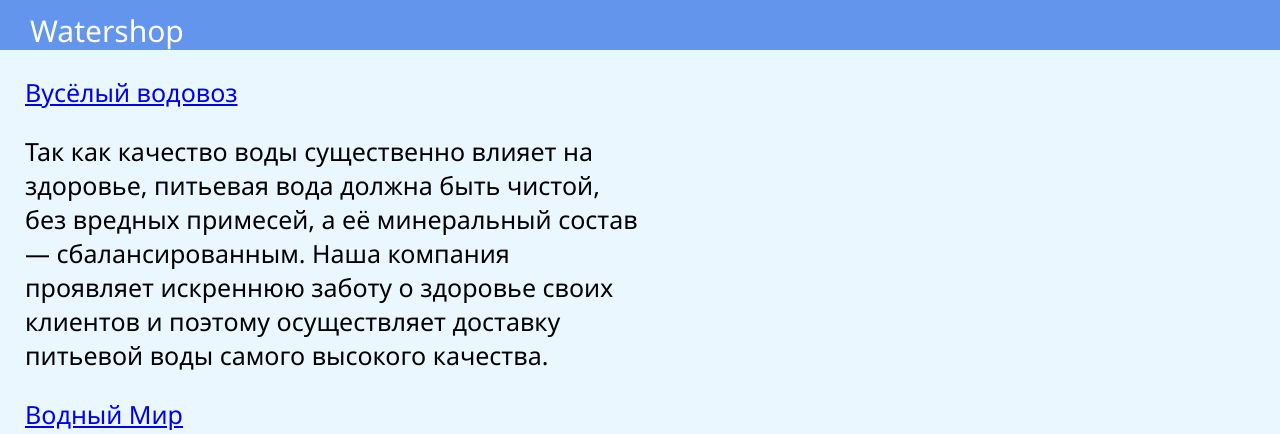
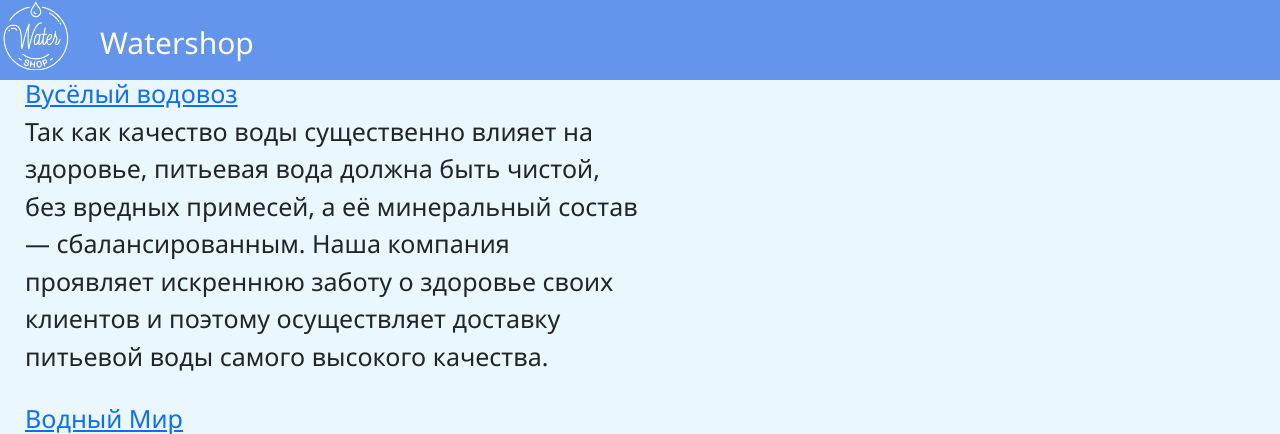
Before and after one commit to alexpskovalex/django, a Django app: page /links/ in a window 1280 px wide. Shown: the top 434 px of the page. Run offline with Django 4.2, Linux system fonts and the light colour scheme.

Commit message:
htme_4_completed

```diff
--- a/static/style/site.css
+++ b/static/style/site.css
@@ -34,16 +34,21 @@ body {
 
 /* Header */
 header {
-    height: 50px;
+    height: 80px;
     background-color: #6495ed;
-
+    display: flex;
+    flex-direction: row;
 }
 header .label {
 
     color: white;
     font-size: 30px;
-    margin-top: 10px;
+    margin-top: 20px;
     margin-left: 30px;
+}
+header .header_logo{
+    height: 70px;
+    width: 70px;
 }
 /* Footer */
 footer {
--- /dev/null
+++ b/templates/base.html
@@ -0,0 +1,43 @@
+<!DOCTYPE html>
+<html lang="en">
+
+<head>
+    <link href="https://cdn.jsdelivr.net/npm/bootstrap@5.3.2/dist/css/bootstrap.min.css" rel="stylesheet"
+        integrity="sha384-T3c6CoIi6uLrA9TneNEoa7RxnatzjcDSCmG1MXxSR1GAsXEV/Dwwykc2MPK8M2HN" crossorigin="anonymous">
+    <script src="https://cdn.jsdelivr.net/npm/bootstrap@5.3.2/dist/js/bootstrap.bundle.min.js"
+        integrity="sha384-C6RzsynM9kWDrMNeT87bh95OGNyZPhcTNXj1NW7RuBCsyN/o0jlpcV8Qyq46cDfL"
+        crossorigin="anonymous"></script>
+    <script src="https://ajax.googleapis.com/ajax/libs/jquery/3.7.1/jquery.min.js"></script>
+    <meta charset="UTF-8">
+    {% load static %}
+    <link rel="stylesheet" href="{% static 'style\site.css' %}">
+    <link rel="icon" href="{% static 'favicon.ico' %}">
+    <title>Document</title>
+    {% block head %}
+    {% endblock %}
+</head>
+
+<body>
+    <header>
+        <img class="header_logo" src="{% static 'img\transparent_main_logo.png' %}" alt="">
+        <div class="label">Watershop</div>
+    </header>
+    {% block content %}
+    {% endblock %}
+    <footer>
+        <a href="/links">Полезные ссылки</a>
+        <!-- <a href="/links">Полезные ссылки</a>
+        <a href="/links">Полезные ссылки</a>
+        <a href="/links">Полезные ссылки</a>
+        <a href="/links">Полезные ссылки</a>
+        <a href="/links">Полезные ссылки</a>
+        <a href="/links">Полезные ссылки</a>
+        <a href="/links">Полезные ссылки</a>
+        <a href="/links">Полезные ссылки</a>
+        <a href="/links">Полезные ссылки</a>
+        <a href="/links">Полезные ссылки</a> -->
+
+    </footer>
+</body>
+
+</html>
--- a/templates/links.html
+++ b/templates/links.html
@@ -1,14 +1,12 @@
-<!DOCTYPE html>
-<html lang="en">
+{% extends "base.html" %}
+<!-- <body> -->
 {% load static %}
+{% block head %}
+<link rel="stylesheet" href="{% static 'style\links.css' %}">
+{% endblock %}
 
-<head>
-    {% include "head_template.html" %}
-    <link rel="stylesheet" href="{% static 'style\links.css' %}">
-</head>
-
-<body>
-    {% include "header.html" %}
+<!-- {% include "header.html" %} -->
+{% block content %}
 <div id="container">
     <div class="link_block">
         <a href="https://www.vodovoz-spb.ru/">Вусёлый водовоз</a>
@@ -38,7 +36,4 @@
         </p>
     </div>
 </div>
-    {% include "footer.html" %}
-</body>
-
-</html>
+{% endblock %}
--- a/watershop/settings.py
+++ b/watershop/settings.py
@@ -106,7 +106,7 @@ AUTH_PASSWORD_VALIDATORS = [
 # Internationalization
 # https://docs.djangoproject.com/en/4.2/topics/i18n/
 
-LANGUAGE_CODE = 'en-us'
+LANGUAGE_CODE = 'ru-ru'
 
 TIME_ZONE = 'UTC'
 
```
Also changed, not shown: templates/about.html (+11 -13 lines), static/img/main_logo.jpg (added), static/img/transparent_main_logo.png (added), 2 other files. Lines whose indentation alone changed are shown as unchanged.
